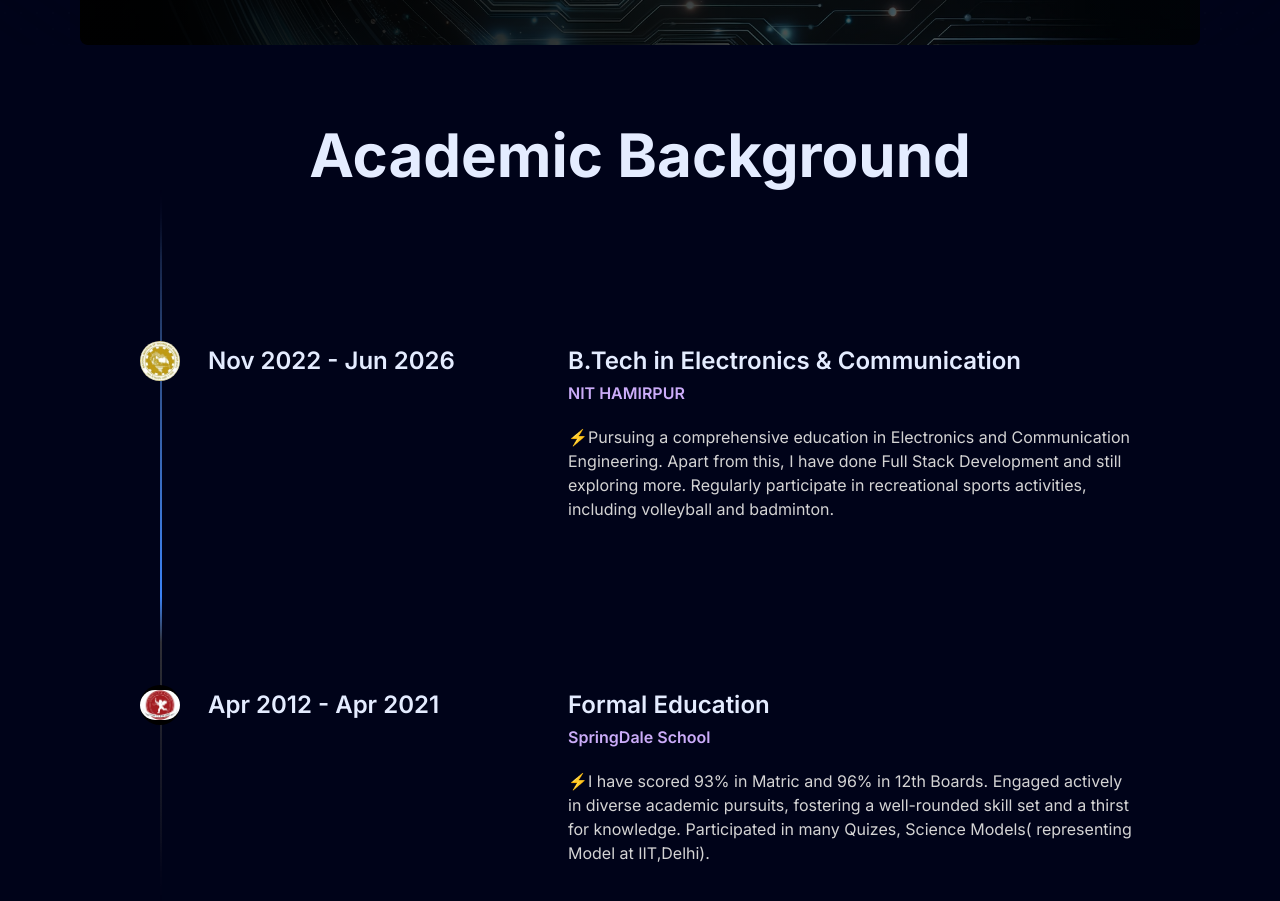
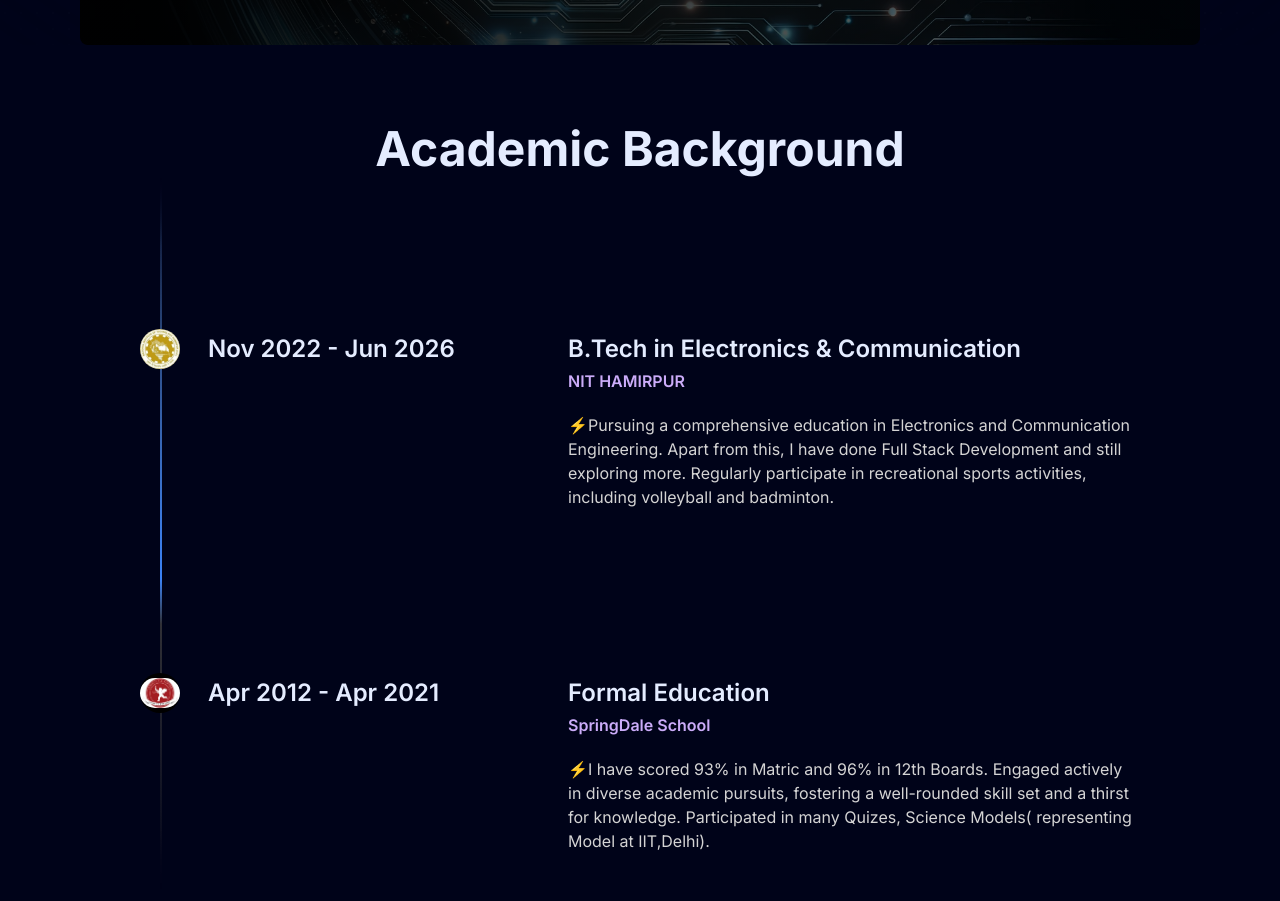
Before and after one commit to NavneetDeshtaa/New-portfolio, a Next.js app: page / in a window 1280 px wide. Shown: the part 840-1741 px from the top of the page. Built offline with nearby package versions, Linux system fonts and the light colour scheme.

Commit message:
fontsize-update

```diff
--- a/components/sections/experience-skills.tsx
+++ b/components/sections/experience-skills.tsx
@@ -102,7 +102,7 @@ export function ExperienceSkills() {
       <Container>
 
         <MotionUp delay={0.1}>
-          <Heading className="text-6xl" text="Academic Background" />
+          <Heading className="text-5xl" text="Academic Background" />
           <Timeline data={sortedExperiences} />
         </MotionUp>
 
```
